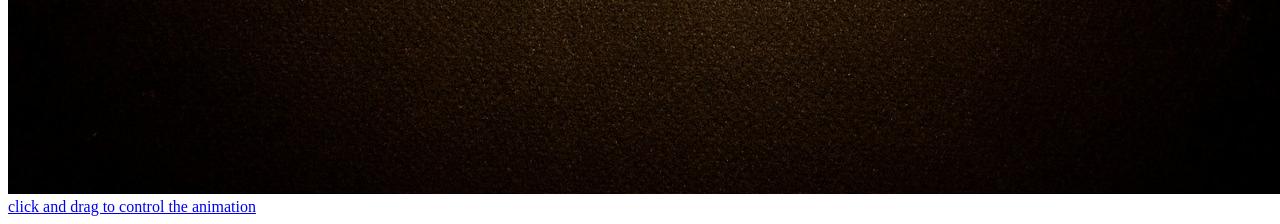
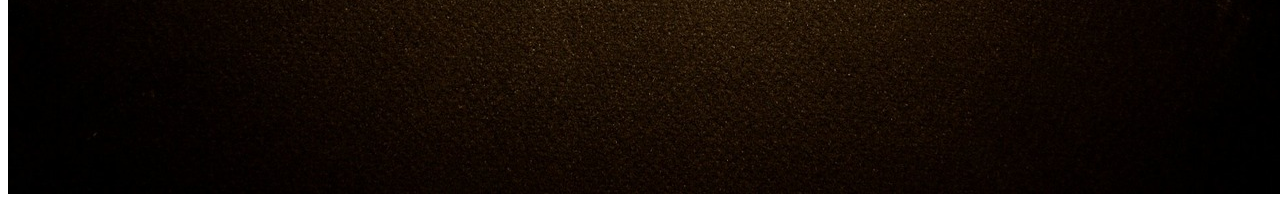
Before and after one commit to DeMiA814/Django-Playground, a Django app: page /ecom/ in a window 1280 px wide. Shown: the part 2372-2596 px from the top of the page. After the commit the page ends 2566 px from the top, so only its background shows below. Run offline with Django 3.2, Linux system fonts and the light colour scheme; data comes from the database, SQL or seed files in the repository.

Commit message:
Update index.html

```diff
--- a/ecom/templates/ecom/index.html
+++ b/ecom/templates/ecom/index.html
@@ -18,9 +18,7 @@
 
     <div id="three-container"><img src="{% static "/ecom/img/albert-einstein-219675_1280.jpg" %}" alt="My image"/></div>
 
-<div id="instructions">
-    click and drag to control the animation
-</div>
+
 
 </body>
 </html>
```
